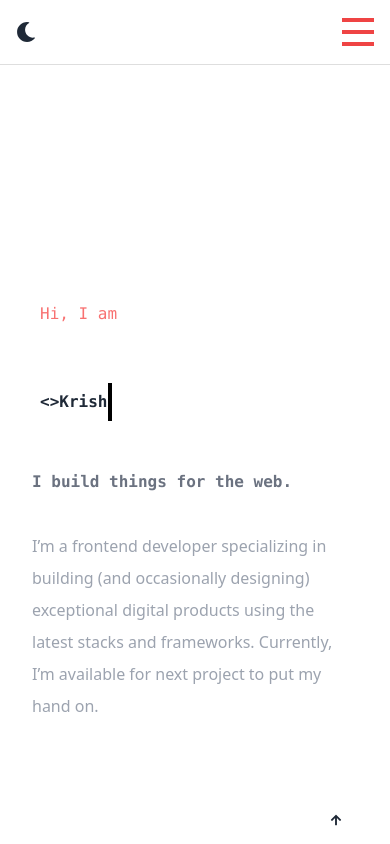
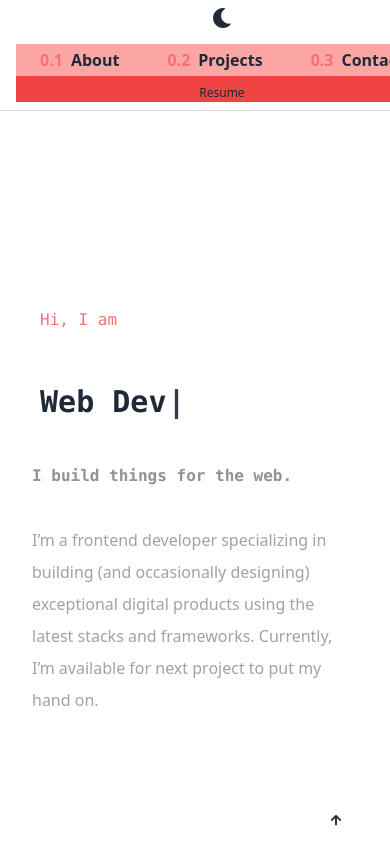
Before and after one commit to Krisna07/Protfolio, a React (Create React App) app: page / in a window 390 px wide. Shown: the top 844 px of the page. Built offline with nearby package versions, Linux system fonts and the light colour scheme.

Commit message:
more typeist effect

```diff
--- a/package.json
+++ b/package.json
@@ -16,7 +16,9 @@
     "react-icons": "^4.3.1",
     "react-scripts": "5.0.0",
     "react-scroll": "^1.8.8",
+    "react-typist": "^2.0.5",
     "to": "^0.2.9",
+    "typewriter-effect": "^2.19.0",
     "update": "^0.7.4",
     "util": "^0.12.4",
     "uuid": "^8.3.2",
--- a/src/App.js
+++ b/src/App.js
@@ -27,8 +27,8 @@ function App() {
       } w-full md:flex flex-col items-center relative `}
     >
       <div
-        className={`w-full h-10 flex items-center justify-between appshadow py-8  md:text-base text-xs   bg-${
-          !light ? "white" : "black"
+        className={`w-full md:h-10 gap-4 md:flex grid place-items-center justify-between appshadow md:py-8 py-2  md:text-base text-xs   bg-${
+          !light ? "white" : "gray-100"
         } } fixed top-0 z-[999]`}
       >
         <div className=" px-4 text-[20px]">
@@ -38,7 +38,7 @@ function App() {
             <FaMoon onClick={() => setLight(!light)} />
           )}
         </div>
-        <div className="md:w-3/4 lg:w-2/6 flex items-center justify-center px-4   ">
+        <div className=" w-full lg:w-2/6 flex items-center justify-center px-4   ">
           <Nav mode={light} offsetY={offsetY} />
         </div>
       </div>
--- a/src/components/mincomponents/Greetings.js
+++ b/src/components/mincomponents/Greetings.js
@@ -1,5 +1,6 @@
 import React, { useState, useRef, useEffect } from "react";
 import gsap from "gsap";
+import Typewriter from "typewriter-effect";
 
 const Greetings = (theme) => {
   const heading = useRef(null);
@@ -7,55 +8,85 @@ const Greetings = (theme) => {
   const headChange = useRef(null);
   const [head, setHead] = useState("Krishna Paudel");
 
+  // useEffect(() => {
+  //   const nameArray = name.split("");
+  //   let i = 0;
+  //   let interval = null;
+
+  //   if (letters.length == nameArray.length) {
+  //     interval = setInterval(() => {
+  //       setLetters((prevLetters) => [...prevLetters, nameArray[i]]);
+  //       i++;
+  //       if (i === nameArray.length) {
+  //         clearInterval(interval);
+  //       }
+  //     }, 1000);
+  //   } else if (letters.length > 0) {
+  //     interval = setInterval(() => {
+  //       setLetters((letters) => {
+  //         const newLetters = [...letters];
+  //         newLetters.shift();
+  //         if (newLetters.length === 0) {
+  //           clearInterval(interval);
+  //         }
+  //         return newLetters;
+  //       });
+  //     }, 1000);
+  //   }
+
+  //   return () => clearInterval(interval);
+  // }, [name, letters]);
+
+  // console.log(letters);
+  // useEffect(() => {
+  //   const elHeading = heading.current;
+  //   const elShort = shortDesc.current;
+
+  //   gsap.fromTo(
+  //     elHeading,
+  //     { translateY: 10, opacity: 0 },
+  //     { translateY: 0, opacity: 4, duration: 1 }
+  //   );
+  //   gsap.fromTo(
+  //     elShort,
+  //     { translateY: 10, opacity: 0 },
+  //     { translateY: 0, opacity: 1, duration: 1 }
+  //   );
+  // });
+  // useEffect(() => {
+  //   const elCursor = headChange.current;
+  //   console.log(elCursor.getBoundingClientRect().width);
+  // }, []);
+  const [textOp, setTextOp] = useState(0);
+
   useEffect(() => {
-    const elHeading = heading.current;
-    const elShort = shortDesc.current;
-
-    gsap.fromTo(
-      elHeading,
-      { translateY: 10, opacity: 0 },
-      { translateY: 0, opacity: 4, duration: 1 }
+    const interval = setInterval(
+      () => setTextOp(Math.floor(Math.random() * 10)),
+      300
     );
-    gsap.fromTo(
-      elShort,
-      { translateY: 10, opacity: 0 },
-      { translateY: 0, opacity: 1, duration: 1 }
-    );
-  });
-  useEffect(() => {
-    const elCursor = headChange.current;
-    console.log(elCursor.getBoundingClientRect().width);
-  }, [10]);
+    return () => clearInterval(interval);
+  }, [setTextOp]);
 
   return (
     <div className=" h-full flex flex-col items-start justify-center relative  relative ">
       <div className="z-0 flex flex-col items-center justify-center">
-        <div className="p-4  font-mono text-l w-full overflow-hidden md:text-xl ">
+        <div className="p-4  font-mono text-l w-full overflow-hidden md:text-xl  ">
           <div className="m-2 text-red-400 md:text-4xl" ref={heading}>
             Hi, I am
           </div>
           <br />
-          <div className="relative m-2 flex item-center md:w-[fit-content] w-[22ch] pr-8">
-            <span className=" py-2  font-bold md:text-4xl   md:flex whitespace-nowrap text-brand-accent hidden ">
-              <h1 className="text-l md:text-3xl">{head}👋</h1>
-            </span>
-            <span className=" py-2  font-bold md:text-4xl   whitespace-nowrap text-brand-accent md:hidden">
-              <h1>{"<>Krishna Paudel</>"}</h1>
-            </span>
-            <span
-              className={`cursor ${
-                !theme.theme
-                  ? "bg-white border-black border-l-4 border-solid "
-                  : "bg-black border-white border-l-4 border-solid  "
-              } `}
-              ref={headChange}
-            ></span>
+          <div className="text-3xl flex items-center p-2 font-bold">
+            <Typewriter
+              options={{
+                strings: ["Krishna Paudel", "Web Developer </>"],
+                autoStart: true,
+                loop: true,
+              }}
+            />
           </div>
         </div>
         <h1
-          className={`p-4 font-mono font-bold text-l text-gray-500 ${
-            theme.theme ? "hover:text-gray-100" : "hover:text-gray-900"
-          } md:text-xl w-full overflow-hidden`}
+          className={`p-4 font-mono font-bold text-l opacity-[0.5] hover:opacity-[1] transition ease-in-out delay-150 md:text-xl w-full overflow-hidden`}
         >
           I build things for the web.
         </h1>
--- a/src/components/mincomponents/Nav.js
+++ b/src/components/mincomponents/Nav.js
@@ -19,10 +19,10 @@ const Nav = ({ mode, offsetY }) => {
   return (
     <>
       <nav
-        className={`md:w-full text-right flex items-center   m-auto absoulte top-0 `}
+        className={`md:w-full text-right flex items-center absoulte top-0 gap-4 bg-red-200`}
       >
-        <div className="w-full md:flex items-center  justify-between   hidden list-none  ">
-          <div className="w-3/4 md:flex items-center justify-center   hidden list-none ">
+        <div className="w-full md:flex grid items-center  justify-between  gap-2   list-none bg-red-500  ">
+          <div className="md:w-3/4 w-full flex items-center justify-center bg-red-300   list-none font-bold ">
             {tabs.map((tab, count) => (
               <Link
                 smooth={true}
@@ -33,9 +33,9 @@ const Nav = ({ mode, offsetY }) => {
                 offset={-50}
               >
                 <div
-                  className={`px-2 w-content relative flex flex-col items-center justify-center  text-[16px] mx-2 `}
+                  className={`px-2 w-content relative flex flex-col items-center justify-center  text-[16px] mx-2 box-border border-b-[1px] border-none hover:border-red-500`}
                 >
-                  <span className="hover:border-b-[1px] border-red-500 p-2 flex items-center justify-center">
+                  <span className=" p-2 flex items-center justify-center box-border">
                     <span className="text-red-400 mr-2 ">0.{count + 1}</span>
                     {tab}
                   </span>
@@ -51,14 +51,6 @@ const Nav = ({ mode, offsetY }) => {
               Resume
             </button>
           </div>
-        </div>
-        <div className="w-8  items-end md:hidden block ">
-          <MobileNav
-            menuHover={menuHover}
-            theme={mode}
-            tabs={tabs}
-            saveFile={saveFile}
-          />
         </div>
       </nav>
       <Link
```
Also changed, not shown: 2 other files (tests, documents, lock files or other folders).
